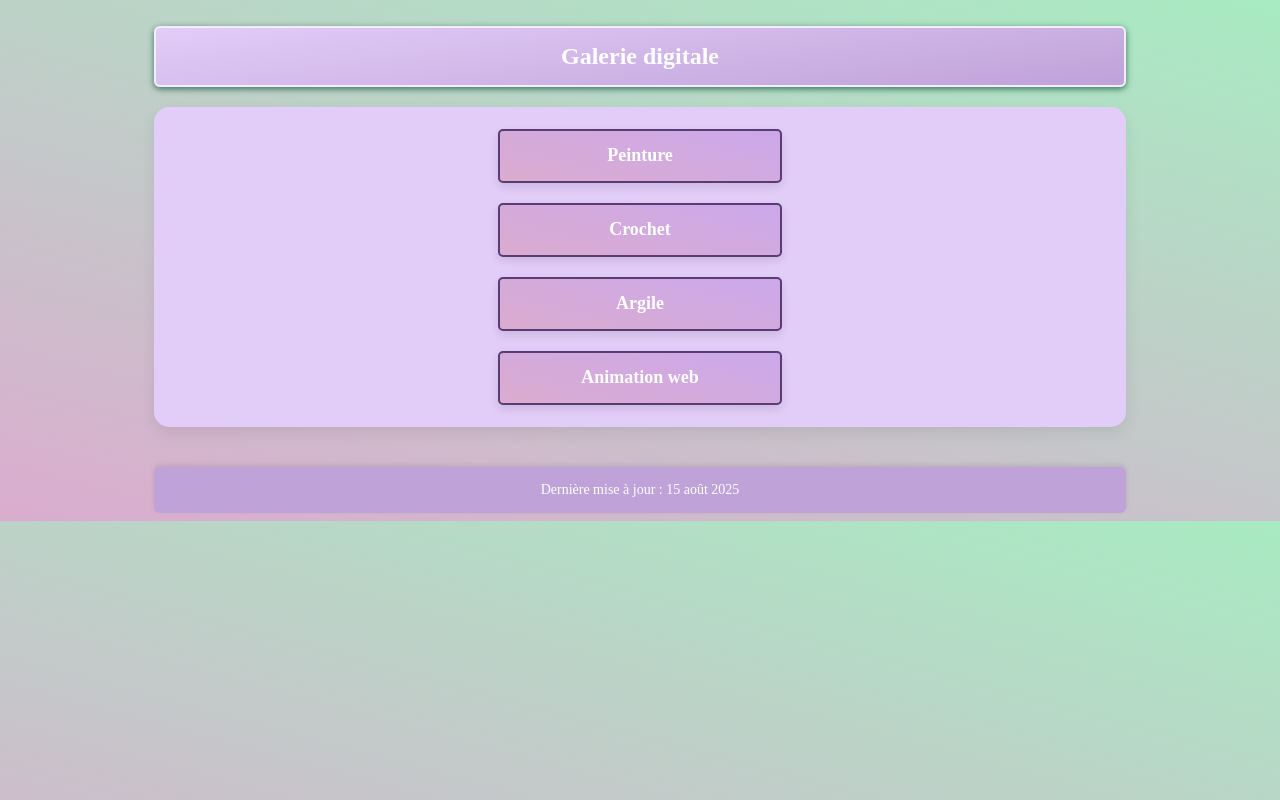
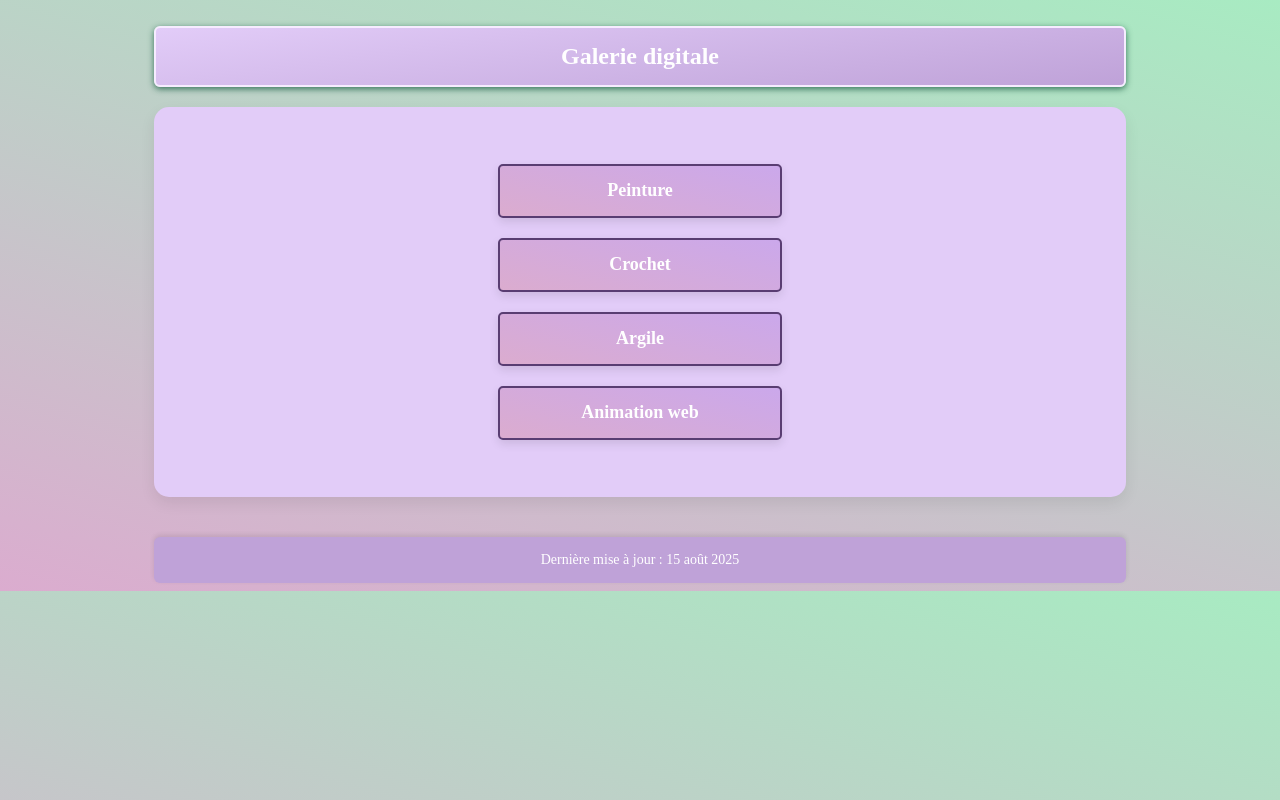
Before and after one commit to magalerie/magalerie.github.io, a plain HTML site: page index.html in a window 1280 px wide. Drawn offline with Linux system fonts and the light colour scheme.

Commit message:
Update index.html

```diff
--- a/index.html
+++ b/index.html
@@ -1,8 +1,8 @@
 <!DOCTYPE html>
 <html lang="fr">
 <head>
+<meta charset="UTF-8">
 <meta name="viewport" content="width=device-width, initial-scale=1.0">
-<meta charset="UTF-8">
 <title>Galerie digitale</title>
 <style>
   body {
@@ -76,7 +76,8 @@ header {
     background-size: cover; */
     background-color: #e2ccf8;
     /* height: 70vh; */
-    height: 20rem;
+    /* height: 20rem; */
+    height: 390px;
     width: 100%;
     gap: 20px;
     border-radius: 15px;
```
